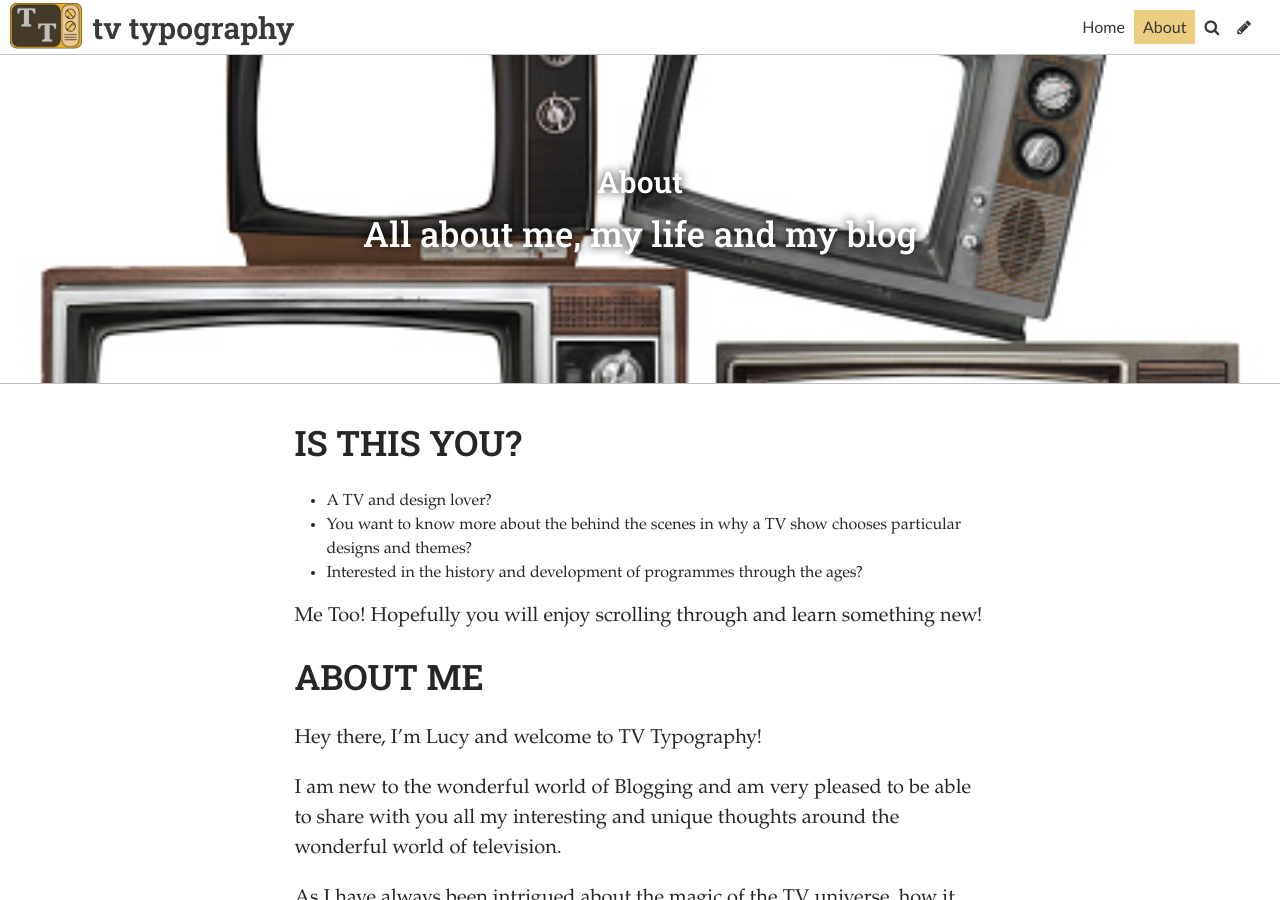
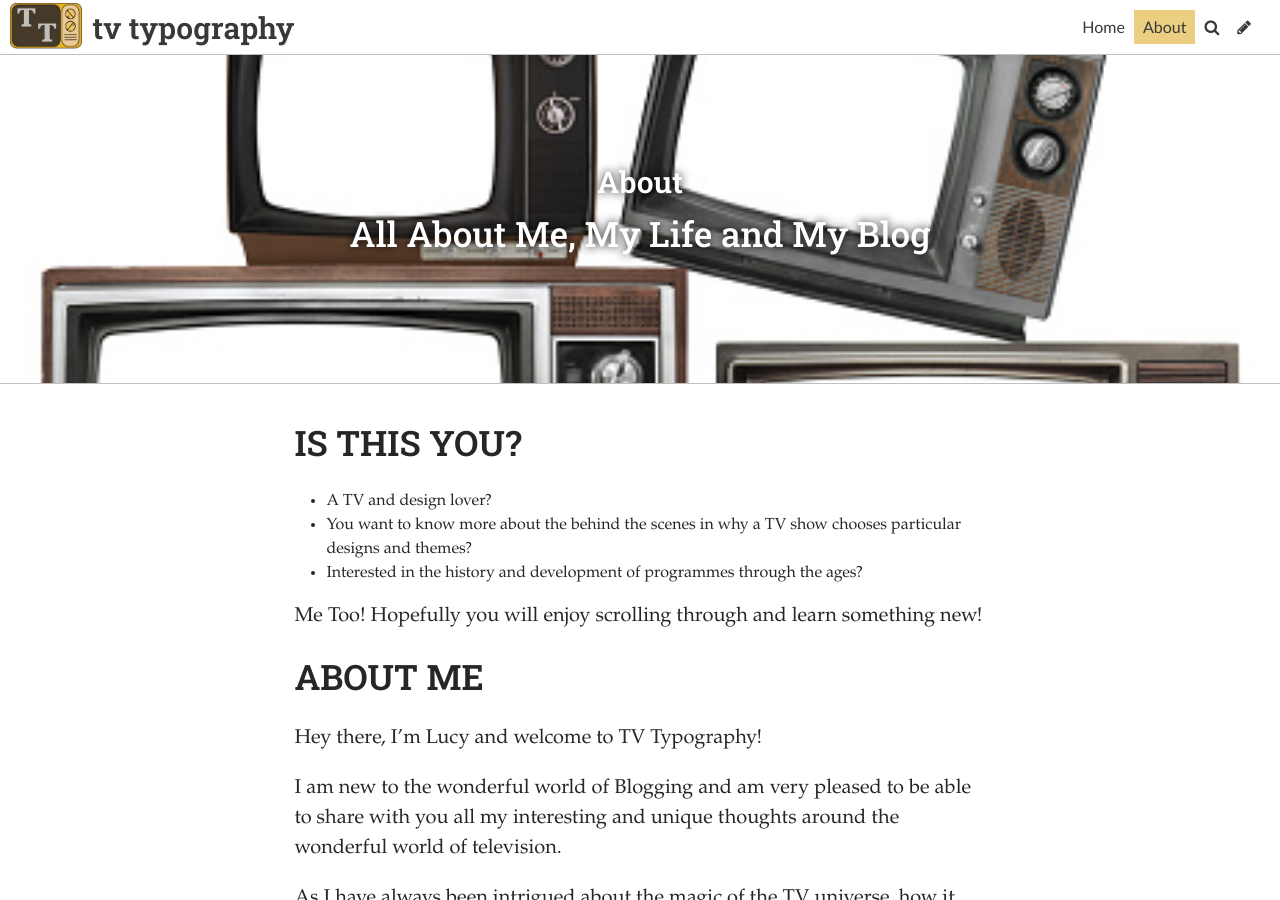
Before and after one commit to Lucyware/typography-, a Jekyll site: the page built from pages/about.md, in a window 1280 px wide and 900 px high. Built offline with Jekyll 4.4.1, drawn with Linux system fonts in a browser that asks for light colours; some web fonts are replaced.

```diff
--- a/pages/about.md
+++ b/pages/about.md
@@ -2,7 +2,7 @@
 header_feature_image: /uploads/log.jpg
 title: About
 image: ../uploads/istockphoto-524688921-170667a.jpg
-subtitle: "All about me, my life and my blog "
+subtitle: "All About Me, My Life and My Blog "
 permalink: /about/
 date: 2020-06-29T15:36:12.231Z
 layout: page
```
